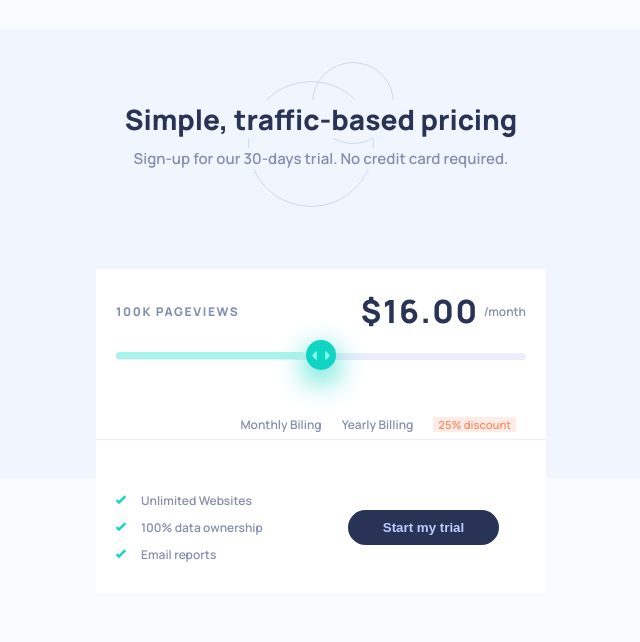
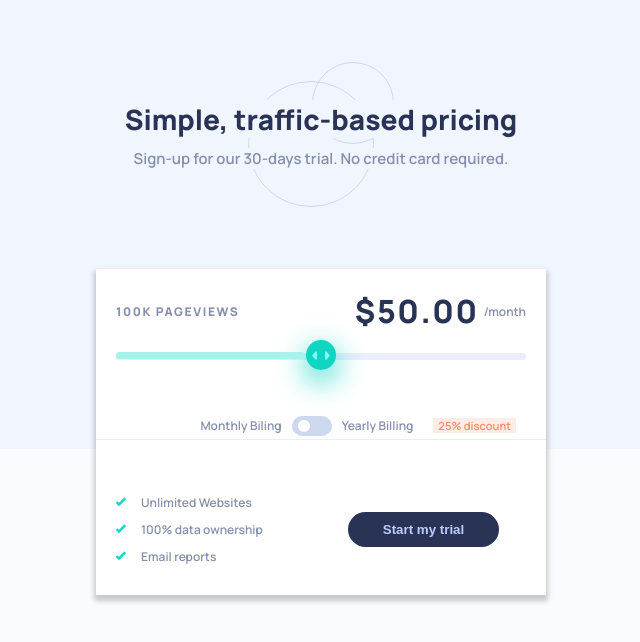
Before and after one commit to Gab-Barros/preco-interativo, a plain HTML site: page index.html in a window 1280 px wide. Shown: the whole page, without its empty margins (319-959 px from the left). Drawn offline with Linux system fonts and the light colour scheme.

Commit message:
desktop finalizado

```diff
--- a/app.js
+++ b/app.js
@@ -3,12 +3,13 @@
 const vm = new Vue({
   el: '#app',
   data: {
-    slide: null,
+    slide: 50,
+    ativo: false
   },
   watch: {
     slide(){
       const track = document.querySelector('.bgSlide')
       track.style.width = `calc(${this.slide}*3.8px)`
     }
-  }
+  },
 })
--- a/index.html
+++ b/index.html
@@ -18,13 +18,13 @@
     </section>
     <section class="container">
       <div class="info1">
-        <span>100k pageviews</span><span>$16.00</span><span>/month</span>
+        <span>100k pageviews</span><span>${{slide}}.00</span><span>/month</span>
       </div>
       <input type="range" min="0" max="100" step="1" v-model="slide">
       <span class="bgSlide"></span>
       <div>
         <div class="info2">
-          <span>Monthly Biling</span><span>Yearly Billing</span><span>25% discount</span>
+          <span>Monthly Biling</span><button v-on:click="ativo = !ativo" class="toggle" :class="{ativo: ativo}"></button><span>Yearly Billing</span><span>25% discount</span>
         </div>
       </div>
       <div class="info3">
--- a/style.css
+++ b/style.css
@@ -7,7 +7,7 @@ p {
   background-color: hsl(230, 100%, 99%);
   background-image: url("assets/bg-pattern.svg");
   background-repeat: no-repeat;
-  background-position: 50% 20%;
+  background-position: center top;
   font-family: "Manrope", sans-serif;
   margin: 0px;
   padding: 0px;
@@ -19,6 +19,11 @@ ul {
 
 * {
   box-sizing: border-box;
+}
+
+button {
+  cursor: pointer;
+  outline: none;
 }
 
 /* Titulo */
@@ -49,6 +54,7 @@ ul {
   margin: 0 auto;
   padding: 20px;
   position: relative;
+  box-shadow: 0px 4px 5px 2px rgba(0, 0, 0, 0.2);
 }
 
 .container > div {
@@ -119,6 +125,8 @@ ul {
 .info2 {
   margin-left: auto;
   padding-top: 25px;
+  display: flex;
+  align-items: center;
 }
 
 .info2 span {
@@ -170,6 +178,10 @@ ul {
   background: hsl(227, 35%, 25%);
 }
 
+.cta button:active {
+  color: white;
+}
+
 /* Estilo Range Input */
 
 input[type="range"] {
@@ -188,12 +200,14 @@ input[type="range"]::-webkit-slider-runnable-track {
   background: hsl(224, 65%, 95%);
   height: 7px;
   border-radius: 6px;
+  cursor: pointer;
 }
 
 input[type="range"]::-moz-range-track {
   background: hsl(224, 65%, 95%);
   height: 7px;
   border-radius: 6px;
+  cursor: pointer;
 }
 
 input[type="range"]::-webkit-slider-thumb {
@@ -220,6 +234,7 @@ input[type="range"]::-moz-range-thumb {
   background-repeat: no-repeat;
   background-position: center center;
   background-size: 60%;
+  box-shadow: 0px 10px 30px hsl(174, 86%, 45%);
 }
 
 .bgSlide {
@@ -232,3 +247,43 @@ input[type="range"]::-moz-range-thumb {
   margin-right: auto;
   top: -28px;
 }
+
+/* Estilo Toggle Button */
+
+.toggle {
+  width: 40px;
+  height: 20px;
+  display: inline-block;
+  border: none;
+  background: hsl(223, 50%, 87%);
+  border-radius: 10px;
+}
+
+.toggle::before {
+  content: "";
+  display: inline-block;
+  width: 12px;
+  border-radius: 50%;
+  height: 12px;
+  background: white;
+  position: relative;
+  top: 2px;
+  right: 8px;
+  transition: all 0.2s;
+}
+
+.toggle.ativo::before {
+  content: "";
+  display: inline-block;
+  width: 12px;
+  border-radius: 50%;
+  height: 12px;
+  position: relative;
+  top: 2px;
+  transform: translate3d(16px, 0, 0);
+}
+
+.toggle.ativo {
+  transition: 0.2s;
+  background: hsl(174, 77%, 80%);
+}
```
